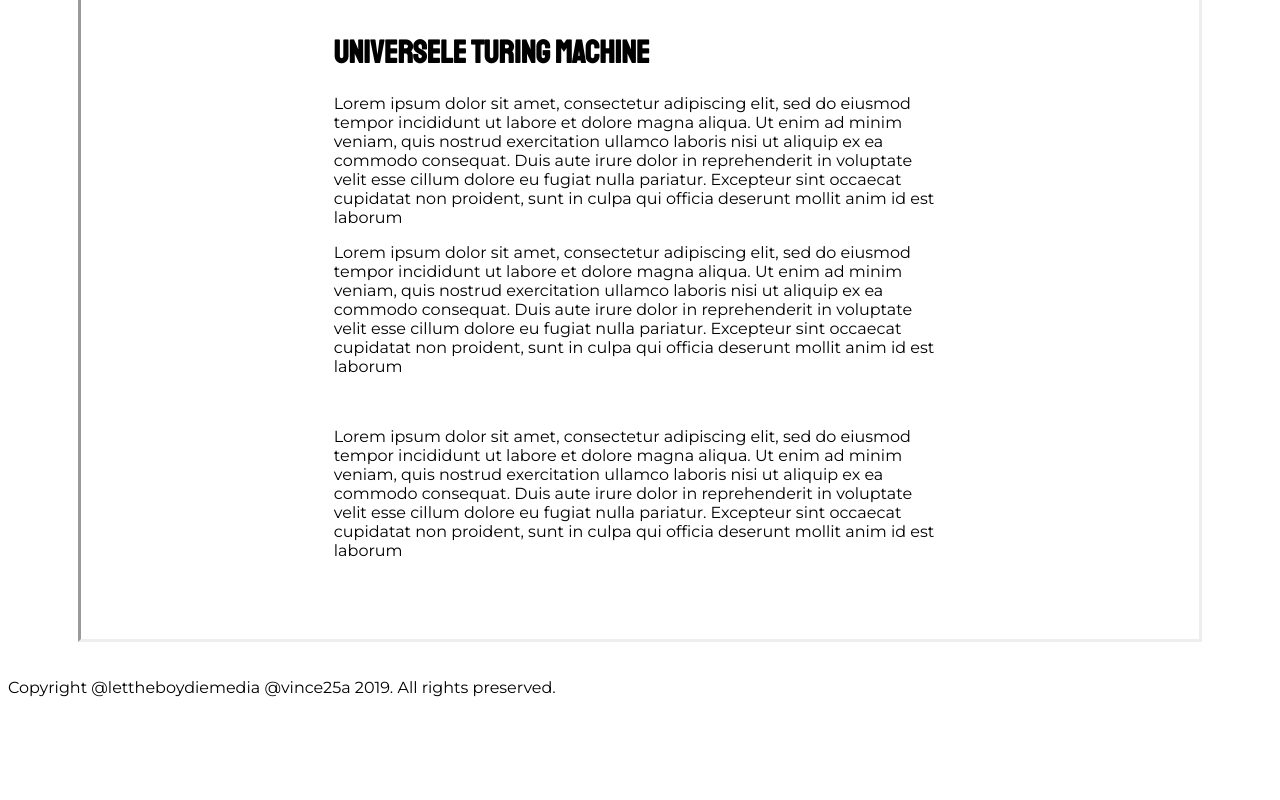
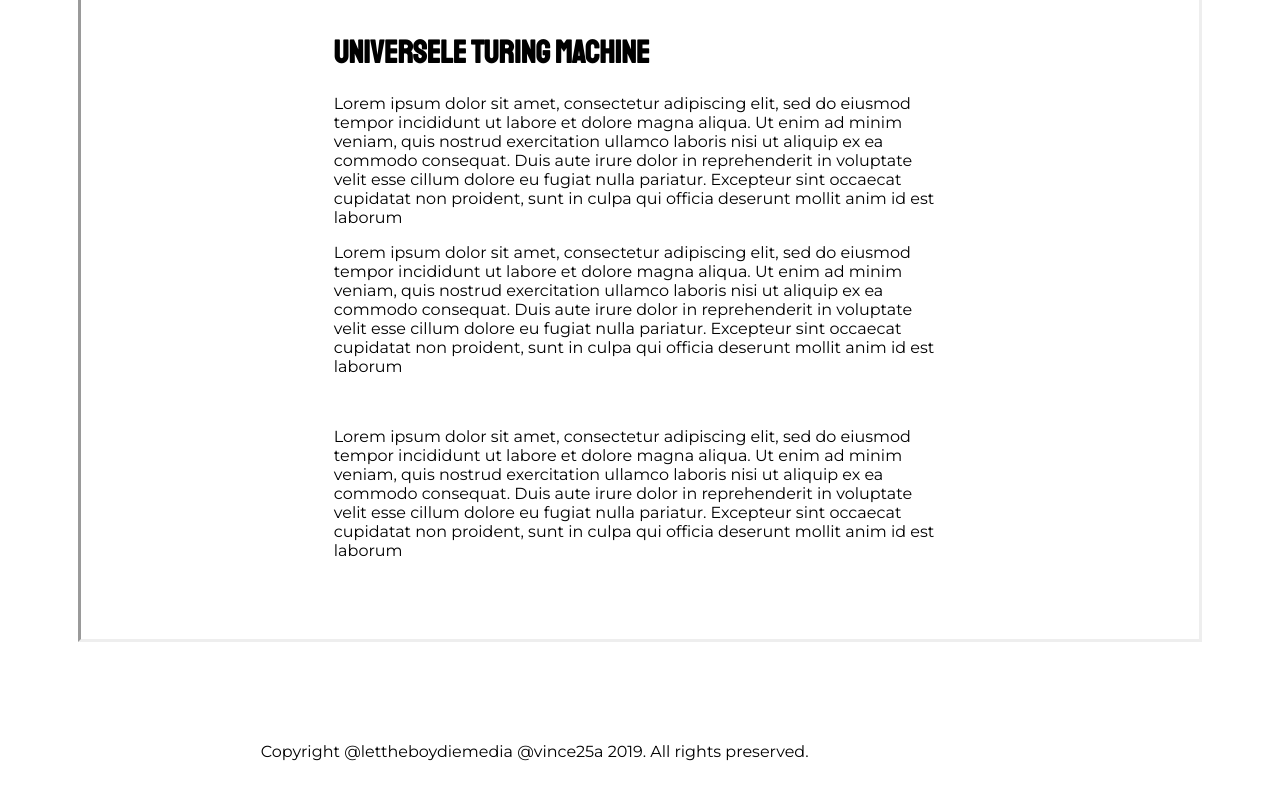
Before and after one commit to lettheboydie/alanturing, a plain HTML site: page index.html in a window 1280 px wide. Shown: the part 824-1624 px from the top of the page. Before the commit the page ends 1537 px from the top, so only its background shows below. Drawn offline with Linux system fonts and the light colour scheme.

Commit message:
Update style.css

```diff
--- a/style.css
+++ b/style.css
@@ -39,3 +39,31 @@ padding : 5% 20%;
 font-family : Montserrat;
 border-style: inset;
 }
+
+footer {
+
+background-color : purple;
+
+font-family : Montserrat;
+
+}
+
+
+
+.contact {
+
+padding : 5% 20%;
+
+display : flex;
+
+justify-content : flex-start;
+
+align-items : flex-start;
+
+flex-direction : column;
+
+box-sizing : border-box;
+
+width : 100%;
+
+}
```
